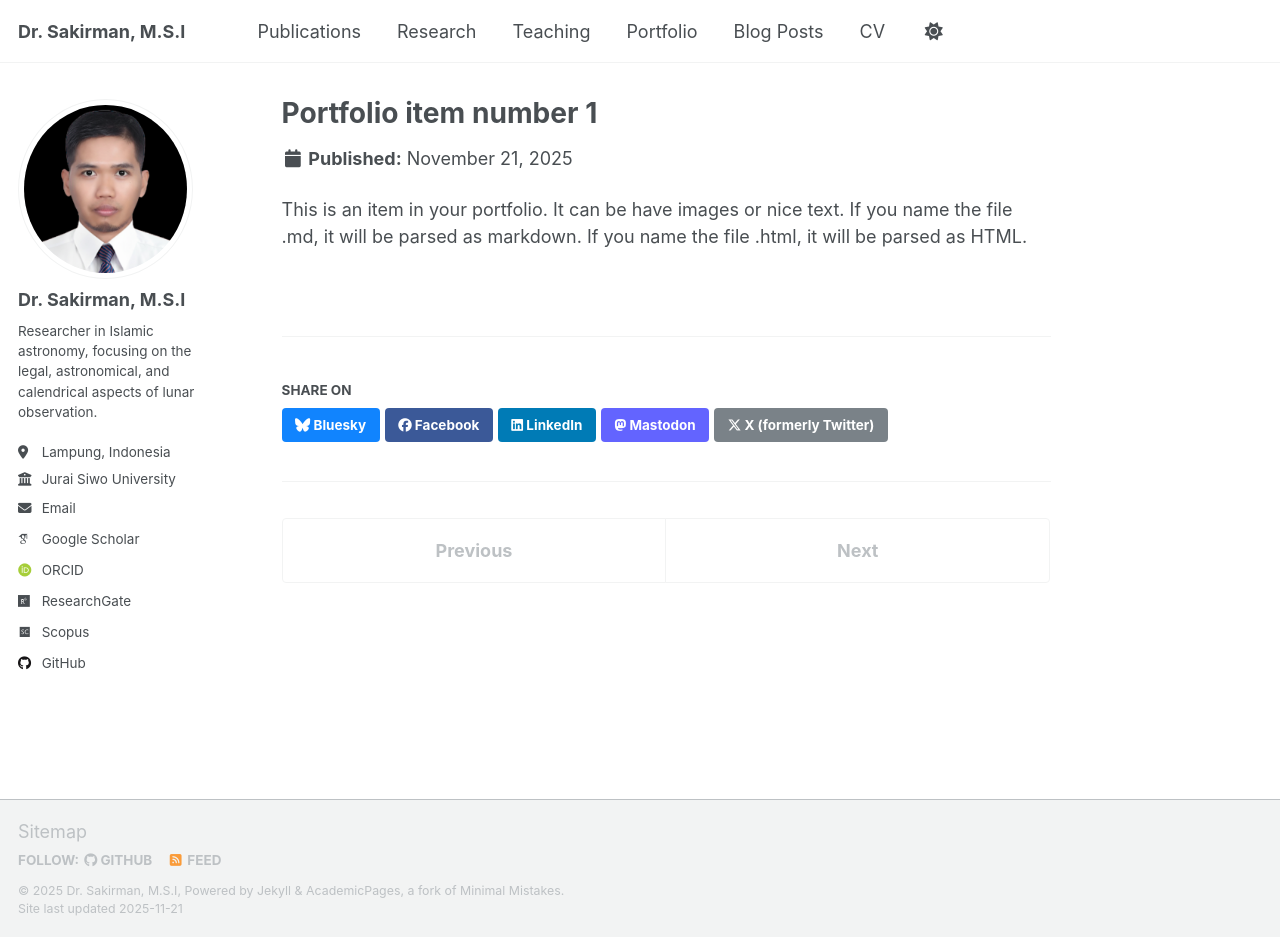
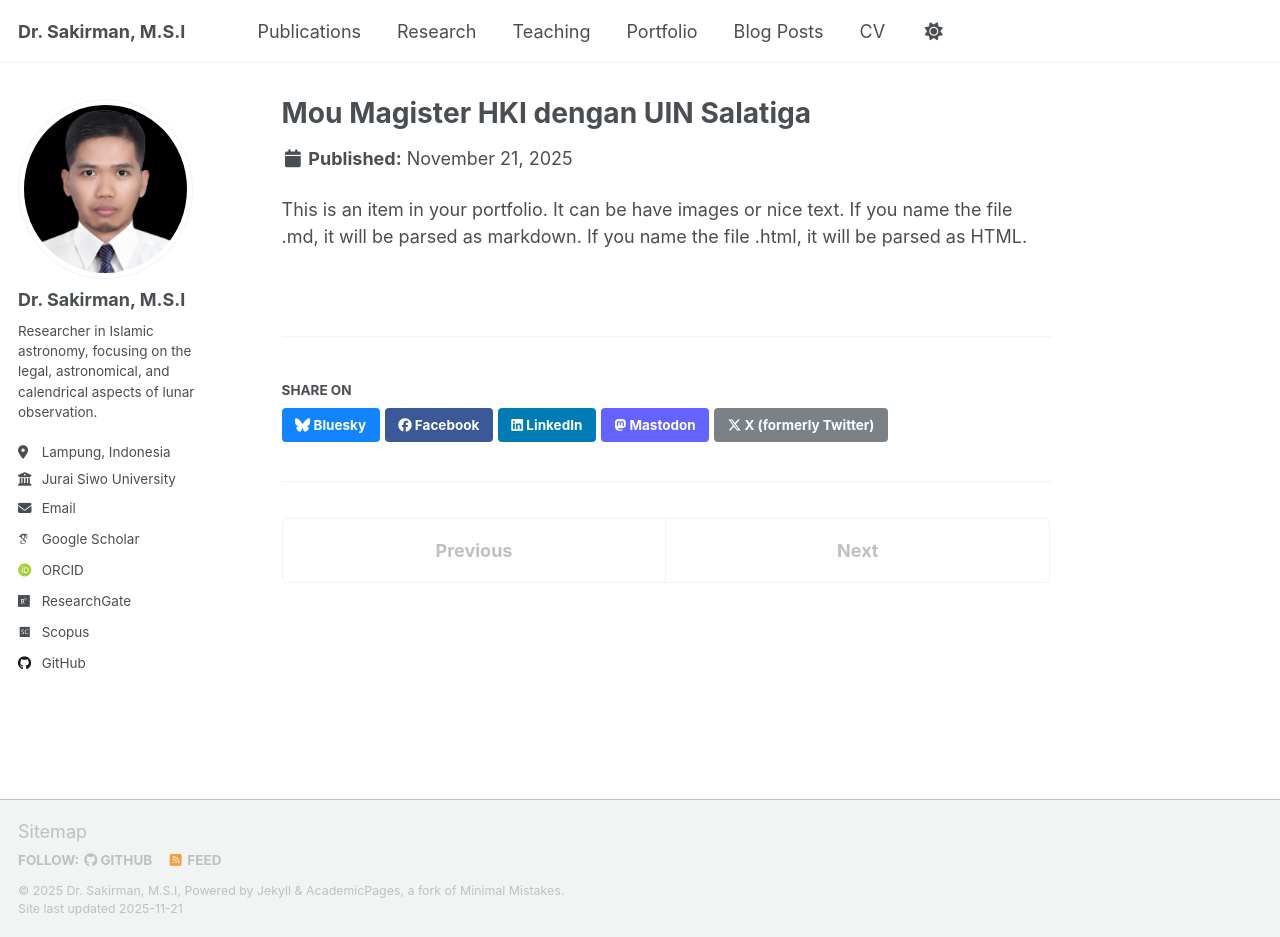
Before and after one commit to sakir-man/sakir-man.github.io, a Jekyll site: the page built from _portfolio/portfolio-1.md, in a window 1280 px wide and 937 px high. Built offline with Jekyll 4.4.1, drawn with Linux system fonts in a browser that asks for light colours; some web fonts are replaced; a script that is not in the unit is left out.

Commit message:
Update portfolio-1.md

```diff
--- a/_portfolio/portfolio-1.md
+++ b/_portfolio/portfolio-1.md
@@ -1,5 +1,5 @@
 ---
-title: "Portfolio item number 1"
+title: "Mou Magister HKI dengan UIN Salatiga"
 excerpt: "[Short description of portfolio item number 1<br/><img src='/images/500x300.png'>](https://github.com/sakir-man/sakir-man.github.io/blob/master/images/portofolio.jpeg?raw=true)"
 collection: portfolio
 ---
```
